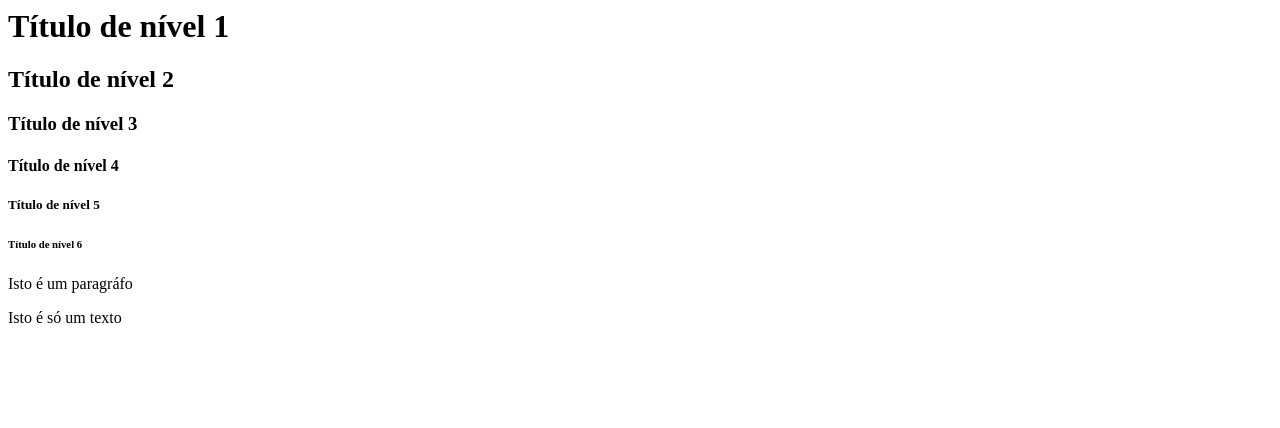
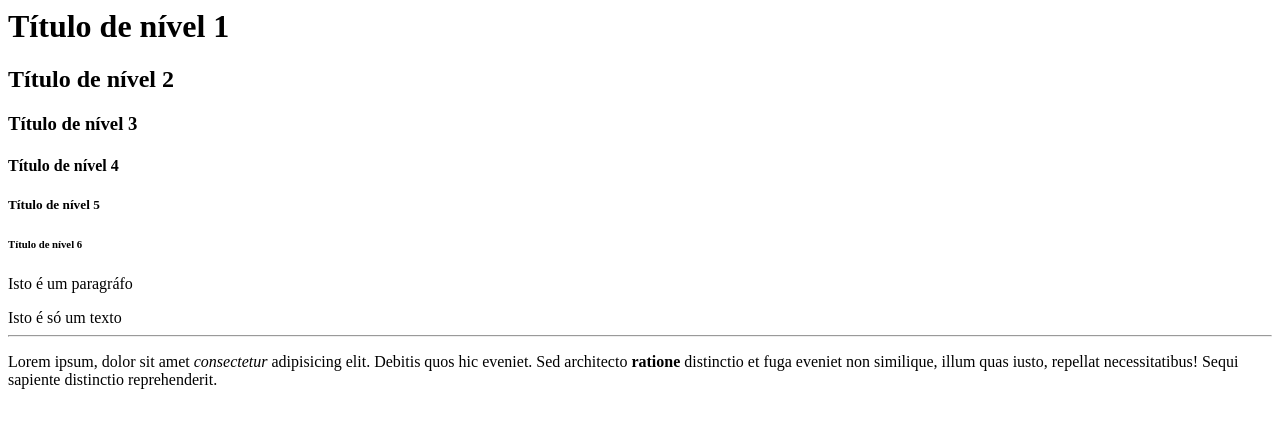
Before and after one commit to isabellekc24/web, a plain HTML site: page index.html in a window 1280 px wide. Drawn offline with Linux system fonts and the light colour scheme.

Commit message:
Adicionando mais tags

```diff
--- a/index.html
+++ b/index.html
@@ -12,5 +12,10 @@
         <h6>Título de nível 6</h6>
         <p>Isto é um paragráfo</p>
         <span>Isto é só um texto</span>
+        <hr>
+        <p>Lorem ipsum, dolor sit amet <em>consectetur</em> adipisicing elit.
+            Debitis quos hic eveniet. Sed architecto <strong>ratione</strong> distinctio et fuga
+             eveniet non similique, illum quas iusto, repellat necessitatibus!
+             Sequi sapiente distinctio reprehenderit.</p>
     </body>
 </html>
```
